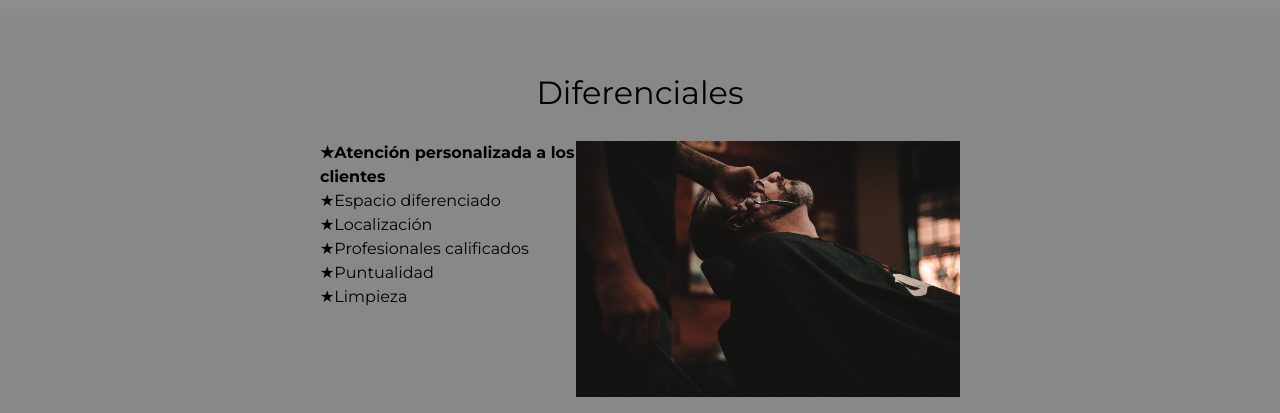
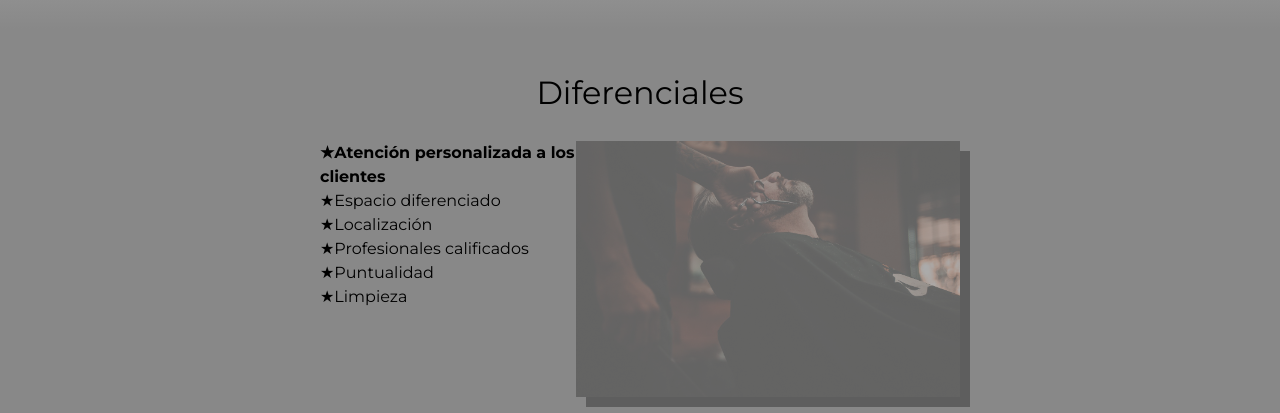
Before and after one commit to Maria2020-Sa/Barberia_Alura, a plain HTML site: page index.html in a window 1280 px wide. In both pictures the pointer is over the picture 768 px from the left and 1862 px from the top of the page. Shown: the part 1594-2007 px from the top of the page. Drawn offline with Linux system fonts and the light colour scheme.

Commit message:
actualizo template style.css

```diff
--- a/style.css
+++ b/style.css
@@ -230,6 +230,12 @@ td,th{
 
 .imagen-diferenciales{
     width: 60%;
+    transition: 400ms;
+    box-shadow: 10px 10px #000000;
+}
+
+.imagen-diferenciales:hover{
+    opacity: 0.3;
 }
 
 .video{
```
